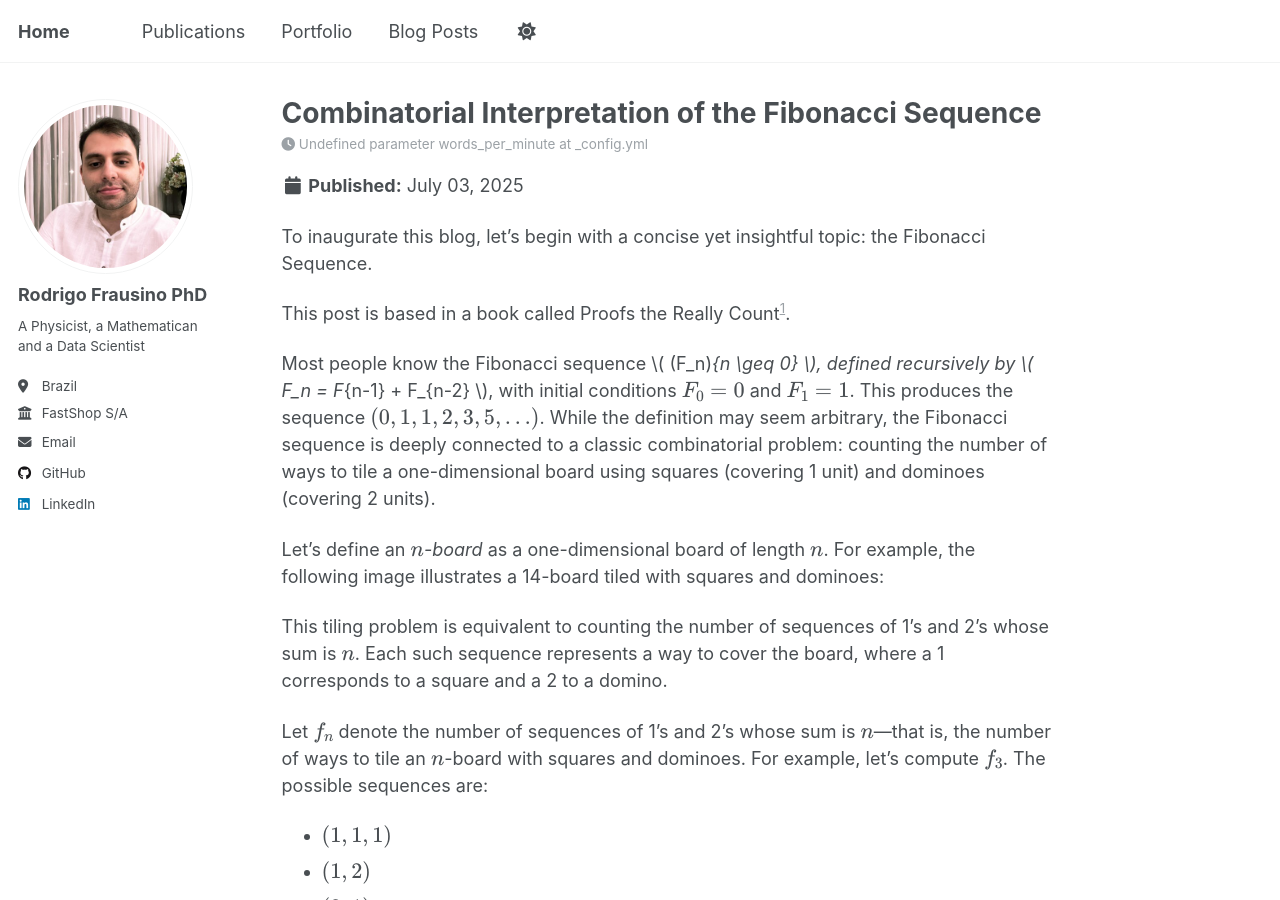
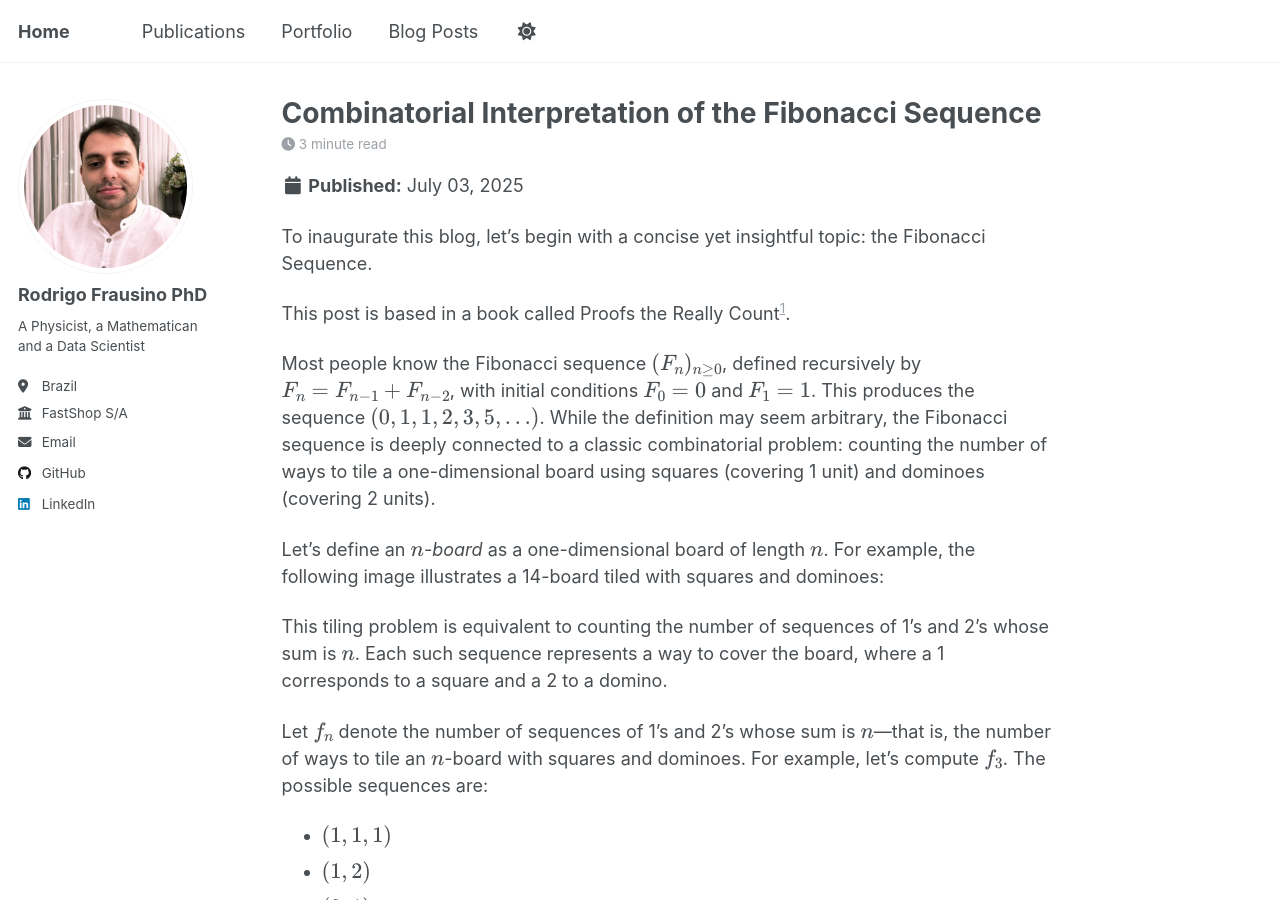
Before and after one commit to rodrigo-frausino/rodrigo-frausino.github.io, a Jekyll site: the page built from _posts/2025-07-07-Fibonnaci_combinatorics.md, in a window 1280 px wide and 900 px high. Built offline with Jekyll 4.4.1, drawn with Linux system fonts in a browser that asks for light colours; some of the changed text lies outside the part shown.

Commit message:
one more correction on Fibonnaci

```diff
--- a/_config.yml
+++ b/_config.yml
@@ -88,7 +88,7 @@ publication_category:
 # Site Settings
 teaser                   :  # filename of teaser fallback teaser image placed in /images/, .e.g. "500x300.png"
 breadcrumbs              : false # true, false (default)
-words_per_minute         : # not using since a lot of my blog posts are pdfs.
+words_per_minute         : 120 # not using since a lot of my blog posts are pdfs.
 future                   : false
 read_more                : "disabled" # if enabled, adds "Read more" links to excerpts
 talkmap_link             : false      #change to true to add link to talkmap on talks page
--- a/_posts/2025-07-07-Fibonnaci_combinatorics.md
+++ b/_posts/2025-07-07-Fibonnaci_combinatorics.md
@@ -14,7 +14,7 @@ This post is based in a book called Proofs the Really Count[^1].
 
 [^1]: __Proofs that Really Count__ - Arthur Benjamin and Jennifer Quinn.
 
-Most people know the Fibonacci sequence \\( (F_n)_{n \geq 0} \\), defined recursively by \\( F_n = F_{n-1} + F_{n-2} \\), with initial conditions \\(F_0 = 0\\) and \\(F_1 = 1\\). This produces the sequence \\((0, 1, 1, 2, 3, 5, \ldots)\\). While the definition may seem arbitrary, the Fibonacci sequence is deeply connected to a classic combinatorial problem: counting the number of ways to tile a one-dimensional board using squares (covering 1 unit) and dominoes (covering 2 units).
+Most people know the Fibonacci sequence $$ (F_n)_{n \geq 0} $$, defined recursively by $$ F_n = F_{n-1} + F_{n-2} $$, with initial conditions \\(F_0 = 0\\) and \\(F_1 = 1\\). This produces the sequence \\((0, 1, 1, 2, 3, 5, \ldots)\\). While the definition may seem arbitrary, the Fibonacci sequence is deeply connected to a classic combinatorial problem: counting the number of ways to tile a one-dimensional board using squares (covering 1 unit) and dominoes (covering 2 units).
 
 Let’s define an _\\(n\\)-board_ as a one-dimensional board of length \\(n\\). For example, the following image illustrates a 14-board tiled with squares and dominoes:
 
```
